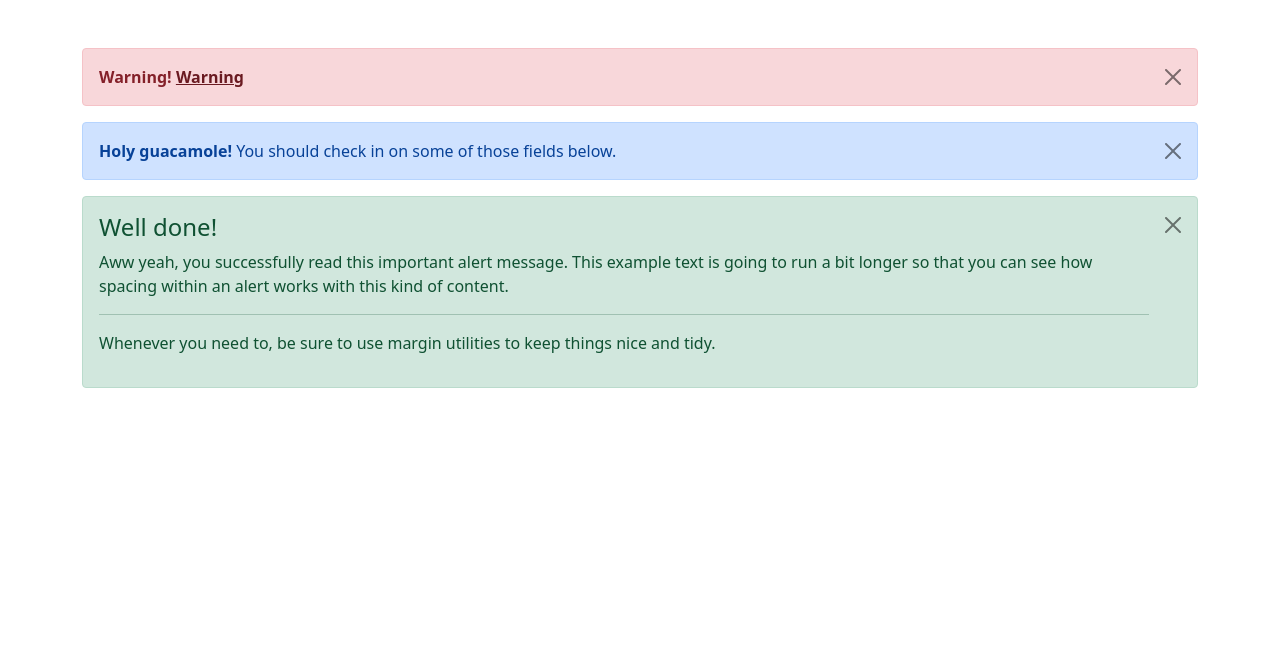
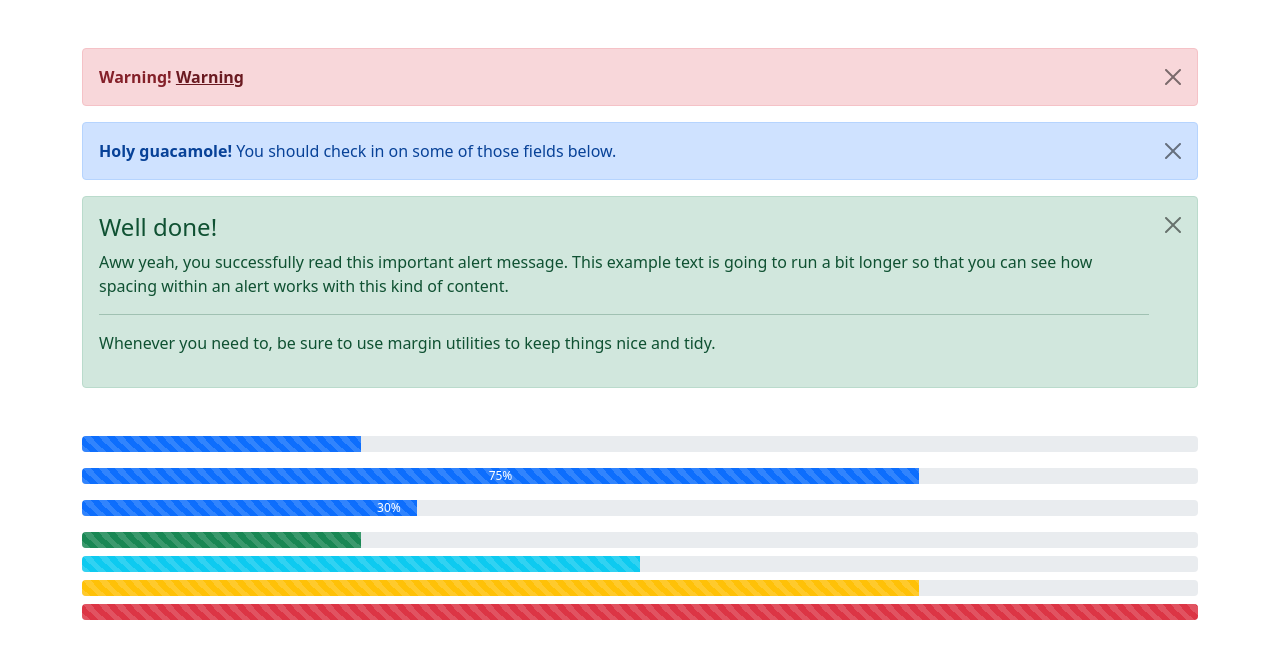
Before and after one commit to ashikbhuyan17/Bootstrap-v5.0, a plain HTML site: page moshiurSir/aler-progesst.html in a window 1280 px wide. Drawn offline with nearby package versions, Linux system fonts and the light colour scheme.

Commit message:
22/02/2021

```diff
--- a/moshiurSir/alert.html
+++ b/moshiurSir/aler-progesst.html
@@ -36,6 +36,38 @@
 
         </div>
     </div>
+
+
+    <div class="container">
+        <div class="progress my-2">
+            <div class="progress-bar progress-bar-striped" style="width: 25%;" aria-valuenow="25" aria-valuemin="0"
+                aria-valuemax="100"></div>
+        </div>
+        <div class="progress my-3">
+            <div class="progress-bar progress-bar-striped progress-bar-animated" role="progressbar" style="width: 75%;"
+                aria-valuenow="75" aria-valuemin="0" aria-valuemax="100">75%</div>
+        </div>
+        <div class="progress my-3">
+            <div class="progress-bar progress-bar-striped progress-bar-animated text-lg-end px-3" role="progressbar"
+                style="width: 30%;" aria-valuenow="30" aria-valuemin="0" aria-valuemax="100">30%</div>
+        </div>
+        <div class="progress my-2">
+            <div class="progress-bar progress-bar-striped bg-success" role="progressbar" style="width: 25%"
+                aria-valuenow="25" aria-valuemin="0" aria-valuemax="100"></div>
+        </div>
+        <div class="progress my-2">
+            <div class="progress-bar progress-bar-striped bg-info" role="progressbar" style="width: 50%"
+                aria-valuenow="50" aria-valuemin="0" aria-valuemax="100"></div>
+        </div>
+        <div class="progress my-2">
+            <div class="progress-bar progress-bar-striped bg-warning" role="progressbar" style="width: 75%"
+                aria-valuenow="75" aria-valuemin="0" aria-valuemax="100"></div>
+        </div>
+        <div class="progress">
+            <div class="progress-bar progress-bar-striped bg-danger" role="progressbar" style="width: 100%"
+                aria-valuenow="100" aria-valuemin="0" aria-valuemax="100"></div>
+        </div>
+    </div>
     <script src="https://cdn.jsdelivr.net/npm/bootstrap@5.0.0-beta2/dist/js/bootstrap.bundle.min.js"
         integrity="sha384-b5kHyXgcpbZJO/tY9Ul7kGkf1S0CWuKcCD38l8YkeH8z8QjE0GmW1gYU5S9FOnJ0"
         crossorigin="anonymous"></script>
```
